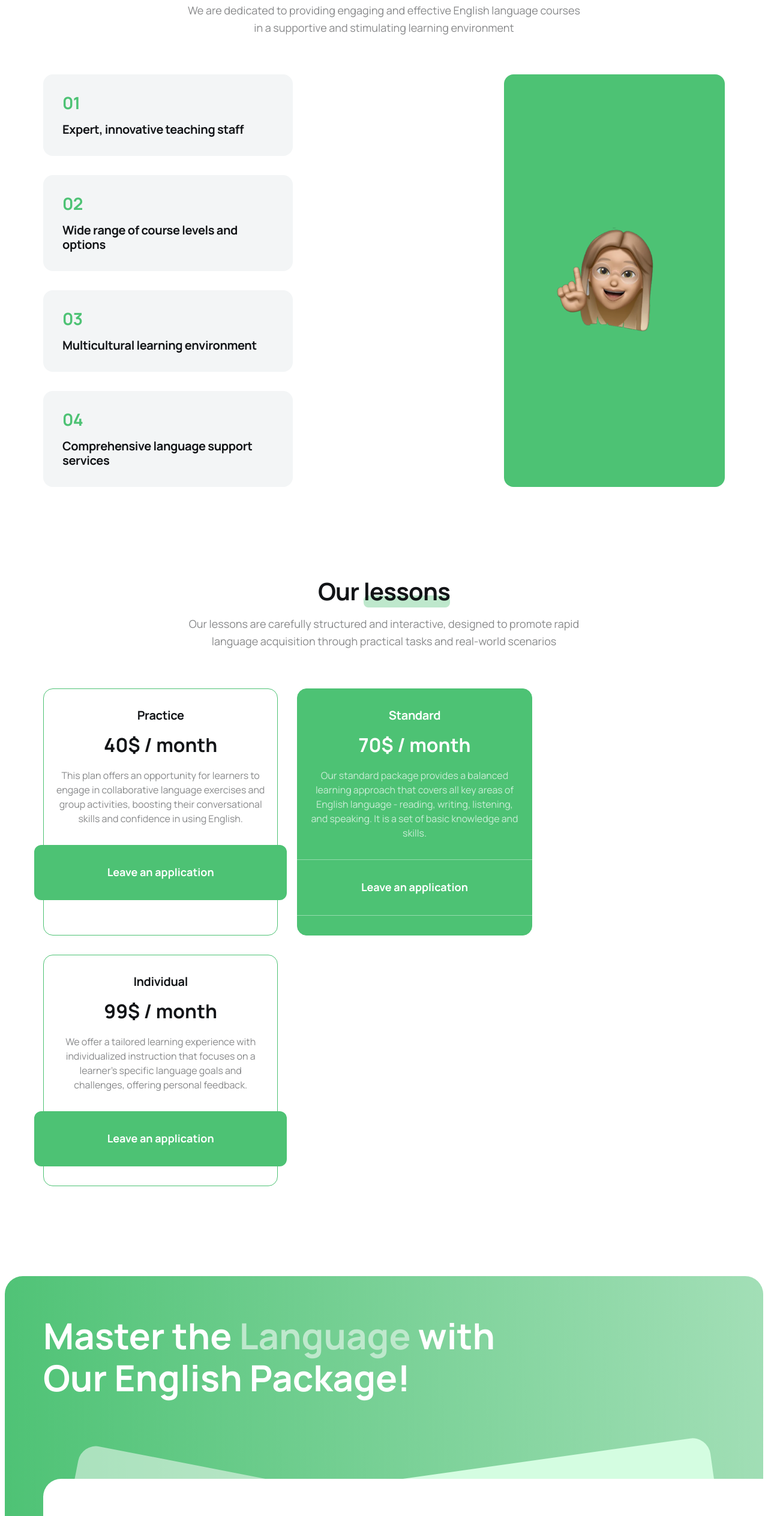
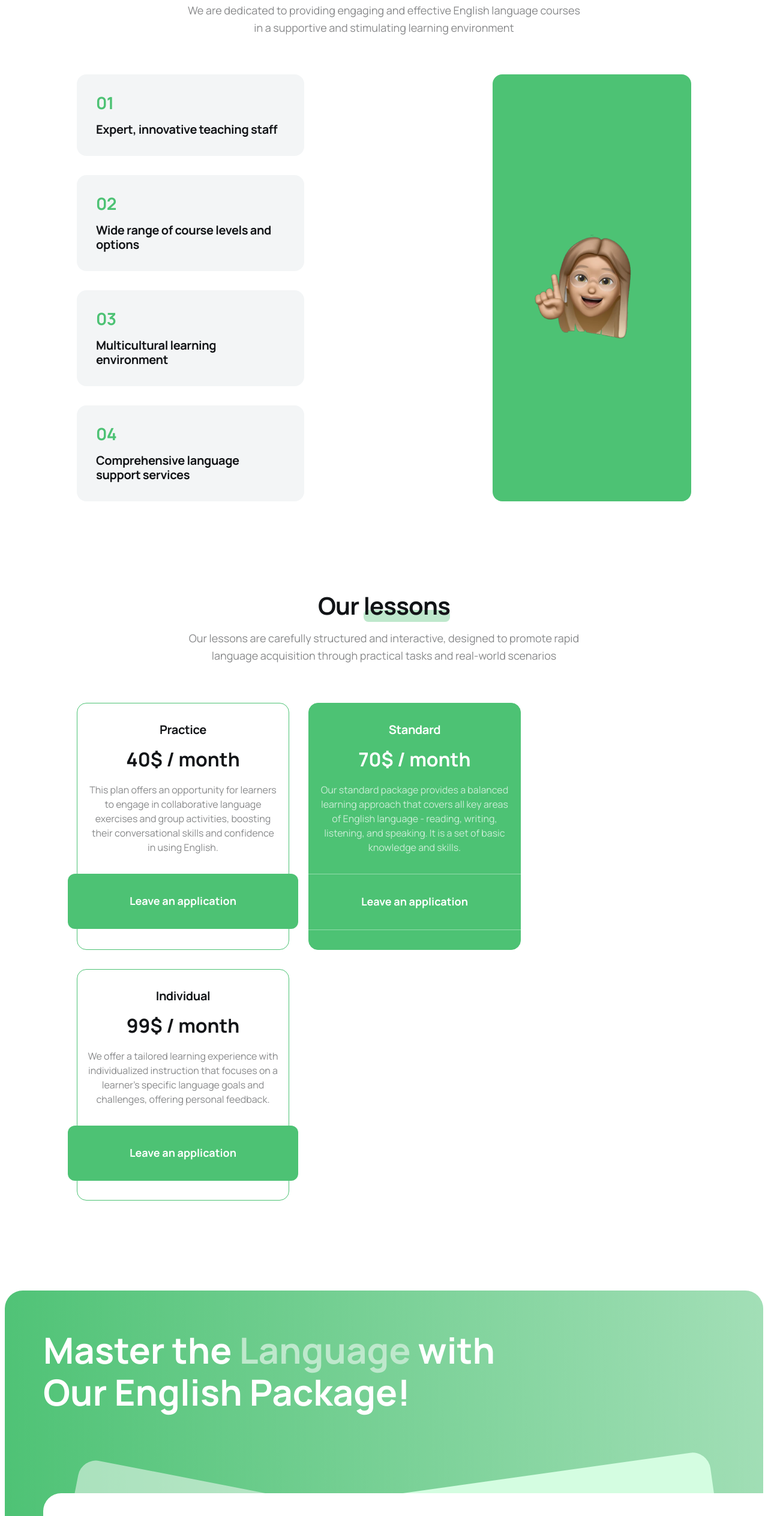
Before and after one commit to blavikensbutcher/mcs9-team-name, a website built with Vite: page src/index.html in a window 1280 px wide. Shown: the part 1018-3546 px from the top of the page at 60% size. Built offline with nearby package versions, Linux system fonts and the light colour scheme.

Commit message:
bugfix/container-width (#15)
Co-authored-by: blavikensbutcher <v.pidnebesnyi@omisoft.net>

```diff
--- a/src/css/about_us.css
+++ b/src/css/about_us.css
@@ -14,6 +14,7 @@
     grid-template-columns: 2fr 1fr;
     column-gap: 32px;
     align-items: stretch;
+    max-width: 1024px;
   }
 }
 
--- a/src/css/our_lessons.css
+++ b/src/css/our_lessons.css
@@ -115,6 +115,10 @@
     flex-basis: calc((100% - 64px) / 3);
   }
 
+  .lessons-list {
+    max-width: 1024px;
+  }
+
   .section-title span::after {
     top: calc(100% - 20px);
     height: 20px;
--- a/src/css/reviews.css
+++ b/src/css/reviews.css
@@ -1,6 +1,10 @@
 .reviews-slider {
   position: relative;
   width: 100%;
+
+  @media screen and (min-width: 1280px) {
+    max-width: 1024px;
+  }
 }
 .viewport {
   overflow: hidden;
```
